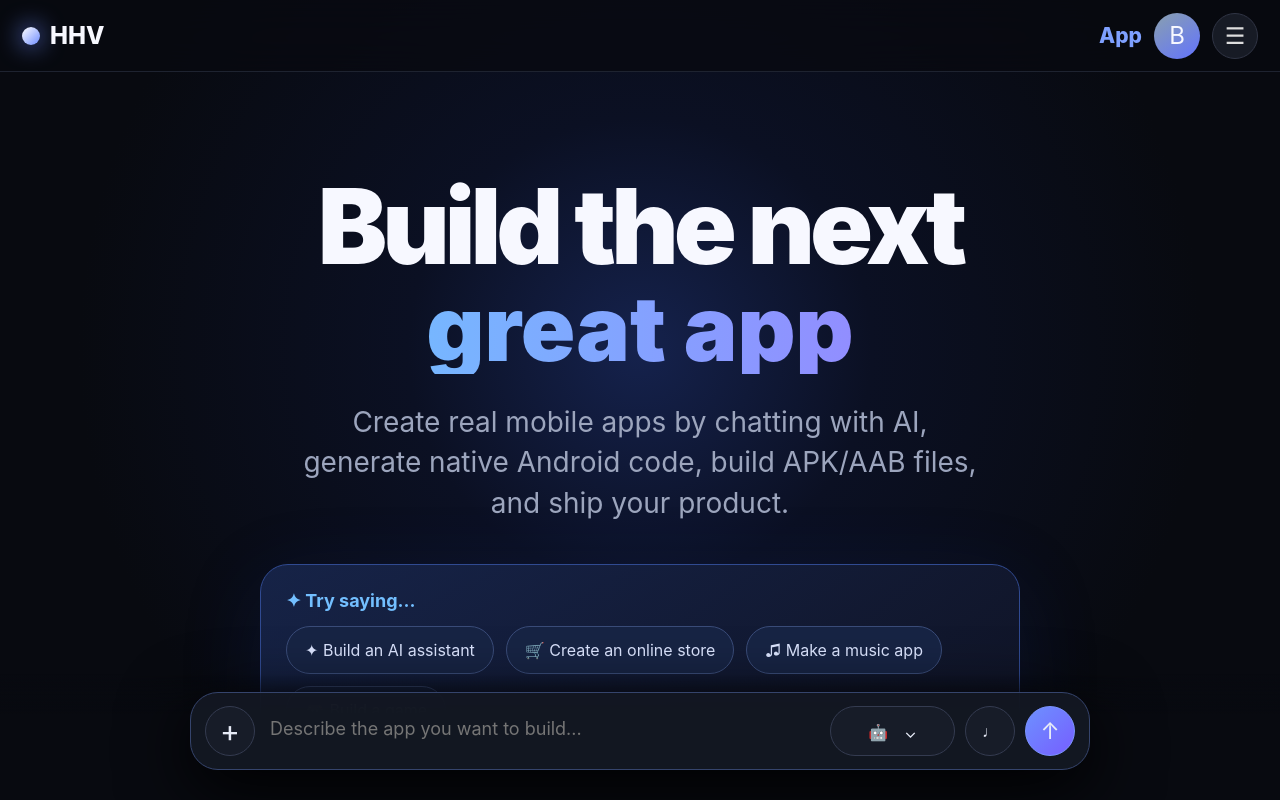
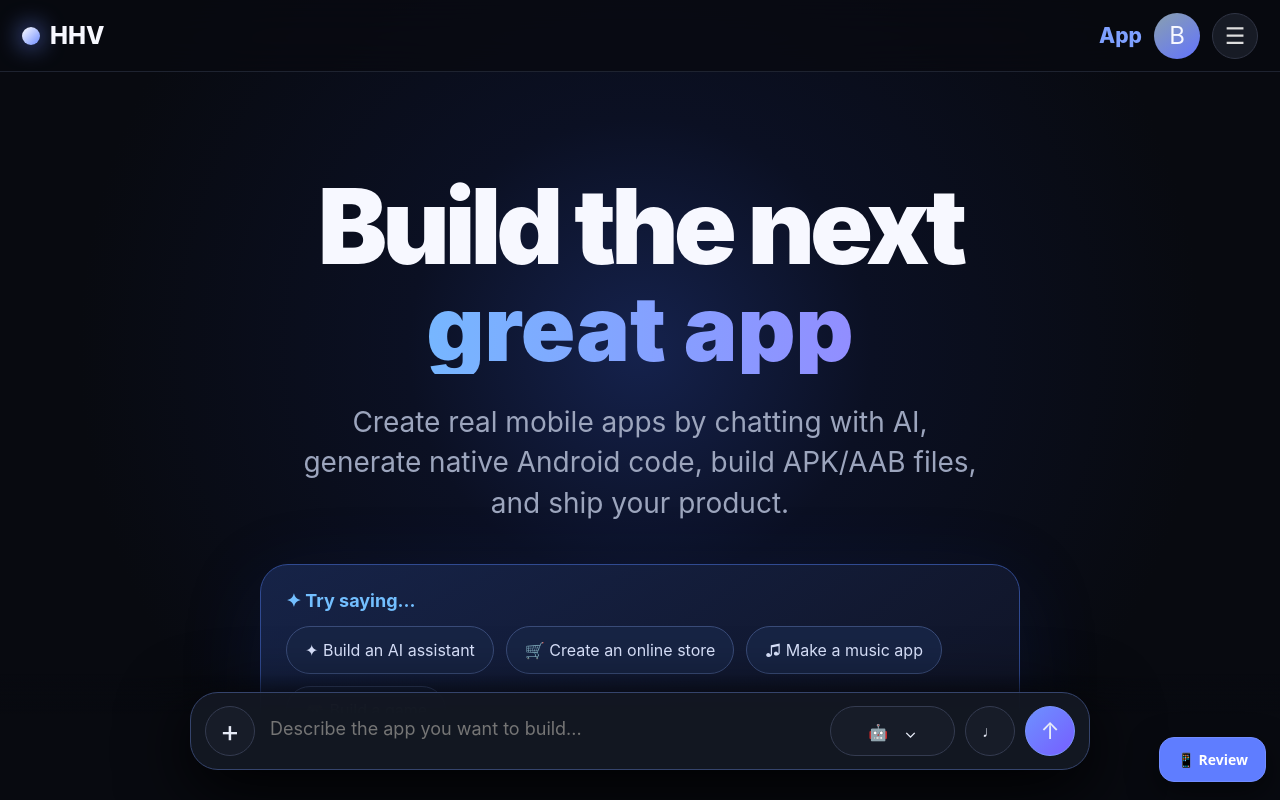
Before and after one commit to emzaro731-byte/hhv, a plain HTML site: page index.html in a window 1280 px wide. Drawn offline with Linux system fonts and the light colour scheme.

Commit message:
Add Review button to HHV builder

```diff
--- a/index.html
+++ b/index.html
@@ -1 +1 @@
-<!doctype html><html lang="en"><head><meta charset="utf-8"><meta name="viewport" content="width=device-width,initial-scale=1"><meta name="theme-color" content="#080a10"><title>HHV — AI App Builder</title><style>html,body{margin:0;width:100%;height:100%;overflow:hidden;background:#080a10}iframe{width:100%;height:100%;border:0}</style></head><body><iframe src="studio3.html" title="HHV AI App Builder"></iframe></body></html>
+<!doctype html><html lang="en"><head><meta charset="utf-8"><meta name="viewport" content="width=device-width,initial-scale=1"><meta name="theme-color" content="#080a10"><title>HHV — AI App Builder</title><style>html,body{margin:0;width:100%;height:100%;overflow:hidden;background:#080a10}iframe{width:100%;height:100%;border:0}.review{position:fixed;right:14px;bottom:18px;z-index:20;border:1px solid #718cff;background:#5f7dff;color:#fff;border-radius:15px;padding:12px 17px;font:700 14px system-ui;box-shadow:0 10px 30px #0008;text-decoration:none}</style></head><body><iframe src="studio3.html" title="HHV AI App Builder"></iframe><a class="review" href="review.html">📱 Review</a></body></html>
```
